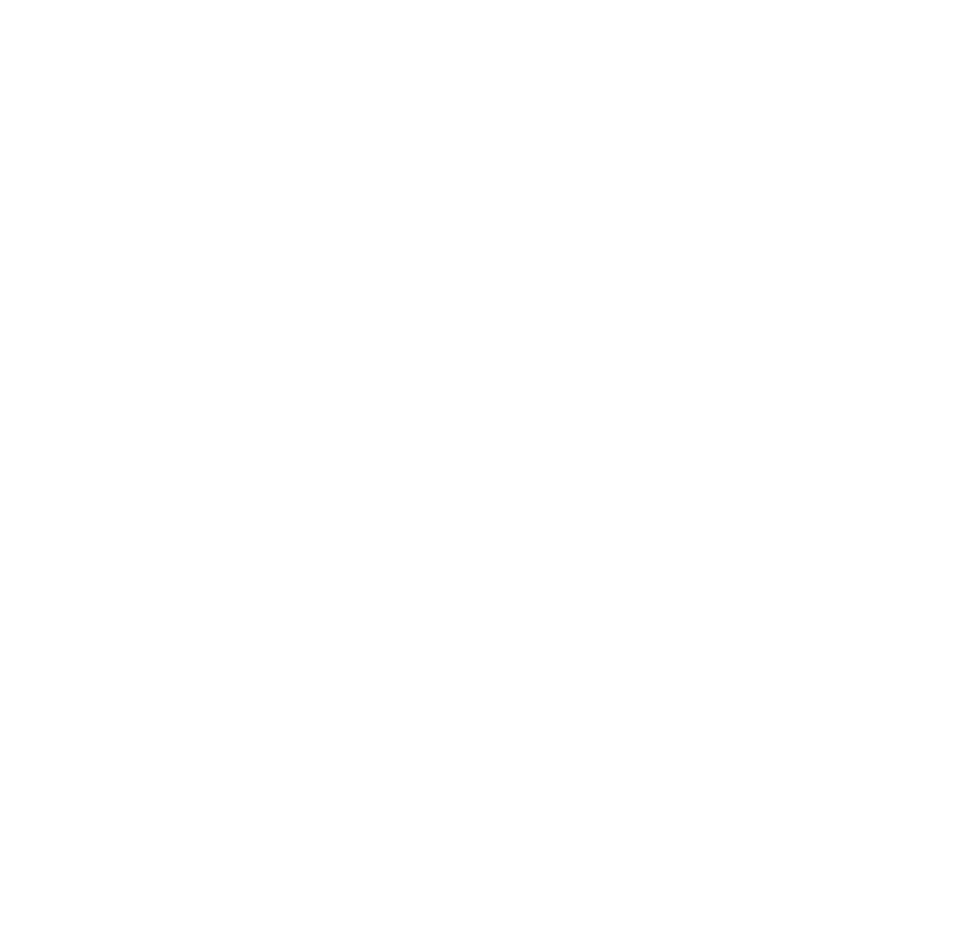
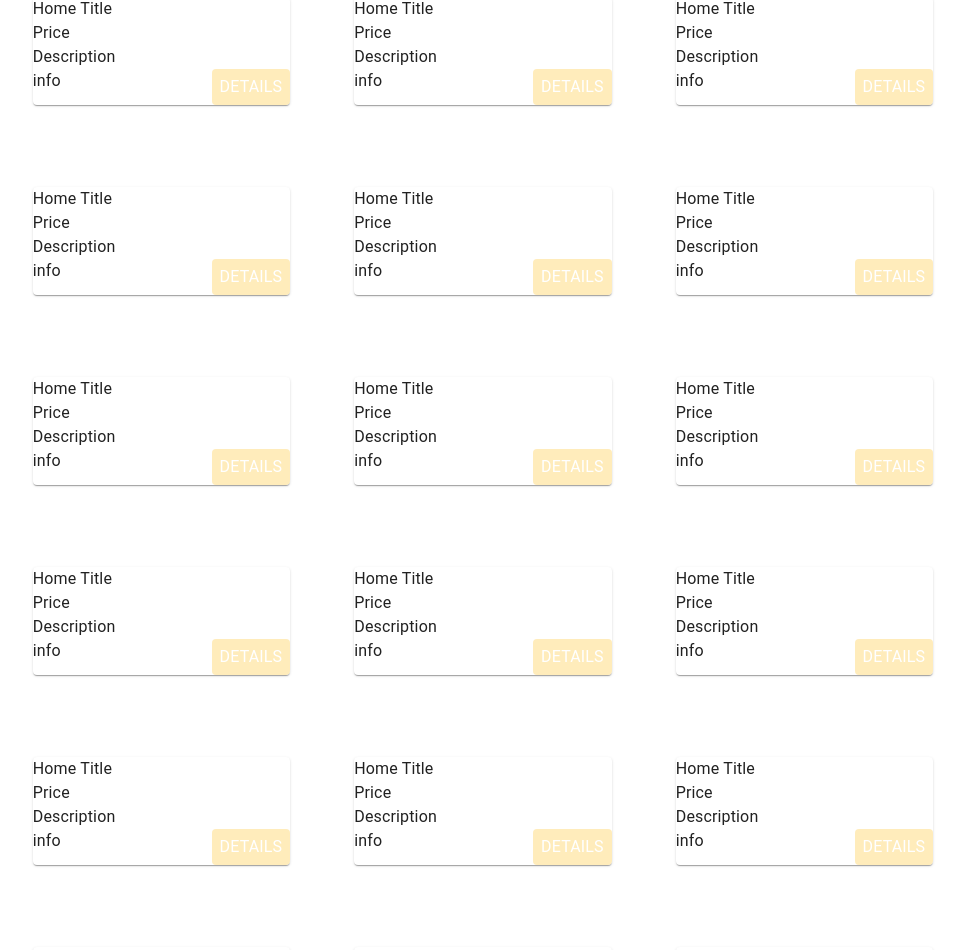
Before and after one commit to JustBecerra/Home-Seeker, a Next.js app: page / in a window 1280 px wide. Shown: the part 237-1187 px from the top of the page, without its empty margins (157-1122 px from the left). Before the commit the page ends 1008 px from the top, so only its background shows below. Built offline with nearby package versions, Linux system fonts and the light colour scheme.

Commit message:
add main structure for listing

```diff
--- a/src/app/page.tsx
+++ b/src/app/page.tsx
@@ -5,7 +5,7 @@
 
 export default function Home() {
   return (
-    <Box sx={{display:'flex', flexDirection:'column', padding: '6rem', height: '100vh', gap:'1rem'}}>
+    <Box sx={{display:'flex', flexDirection:'column', alignItems:'center', marginY: '2rem', marginX:'1rem', height: '100vh', gap:'1rem'}}>
       <TopBar />
       <Title />
       <Listing />
--- /dev/null
+++ b/src/components/HomeCard/index.tsx
@@ -0,0 +1,31 @@
+import { Box, Button, Card, Typography } from '@mui/material'
+import React from 'react'
+
+export const HomeCard = () => {
+  return (
+    <Box sx={{width:'22%'}}>
+        <Box component="img" src="" />
+        <Card>
+          <Typography>
+            Home Title
+          </Typography>
+          <Typography>
+            Price
+          </Typography>
+          <Typography>
+            Description
+          </Typography>
+          <Box sx={{display:'flex', justifyContent:'space-between'}}>
+            <Typography>
+              info
+            </Typography>
+            <Button sx={{backgroundColor: 'Secondary.100'}}>
+              <Typography sx={{color:'Primary.light'}}>
+                Details
+              </Typography>
+            </Button>
+          </Box>
+        </Card>
+    </Box>
+  )
+}
--- a/src/components/Listing/index.tsx
+++ b/src/components/Listing/index.tsx
@@ -1,7 +1,46 @@
-import React from 'react'
+import { Box } from "@mui/material";
+import React from "react";
+import { HomeCard } from "../HomeCard";
 
 export const Listing = () => {
   return (
-    <div>index</div>
-  )
-}
+    <Box
+      sx={{
+        width: "95%",
+        display: "flex",
+        gap: "4rem",
+        flexWrap: "wrap",
+        marginTop: "4rem",
+        paddingY: "2rem",
+        paddingX: "1rem",
+        justifyContent: "center",
+        alignItems: "center",
+      }}
+    >
+      <HomeCard />
+      <HomeCard />
+      <HomeCard />
+      <HomeCard />
+      <HomeCard />
+      <HomeCard />
+      <HomeCard />
+      <HomeCard />
+      <HomeCard />
+      <HomeCard />
+      <HomeCard />
+      <HomeCard />
+      <HomeCard />
+      <HomeCard />
+      <HomeCard />
+      <HomeCard />
+      <HomeCard />
+      <HomeCard />
+      <HomeCard />
+      <HomeCard />
+      <HomeCard />
+      <HomeCard />
+      <HomeCard />
+      <HomeCard />
+    </Box>
+  );
+};
```
